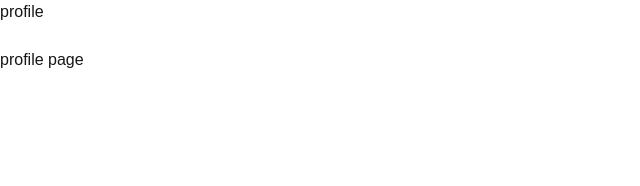
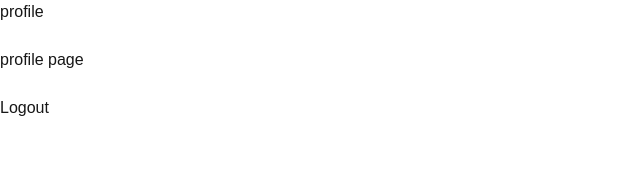
Before and after one commit to Yranshevare/next-js, a Next.js app: page /profile in a window 1280 px wide. Shown: the top 186 px of the page, without its empty margins (0-640 px from the left). Built offline with nearby package versions, Linux system fonts and the light colour scheme.

Commit message:
add logout functionality

```diff
--- /dev/null
+++ b/src/app/api/users/logout/route.ts
@@ -0,0 +1,21 @@
+import { NextResponse } from "next/server";
+
+export async function GET(){
+    try {
+
+        const response = NextResponse.json({
+            message:"logout successful",
+            success:true
+        })
+
+        response.cookies.set("token","",{httpOnly:true,expires:new Date(0)})
+
+        return response
+
+    } catch (error:any) {
+        return NextResponse.json({
+            error:error.message,
+            status:500
+        })
+    }
+}
--- a/src/app/profile/page.tsx
+++ b/src/app/profile/page.tsx
@@ -1,6 +1,24 @@
+"use client"
+
 import React from 'react'
+import axios from 'axios'
+import Link from 'next/link'
+import { useRouter } from 'next/navigation'
+
 
 export default function page() {
+
+  const router = useRouter()
+
+  const logout = async() => {
+    try {
+      await axios.get('/api/users/logout')
+      console.log("log out successfully")
+      router.push('/login')
+    } catch (error:any) {
+      console.log("error while logout",error.message)
+    }
+  }
   return (
     <div>
       <div className='flex flex-col items-center justify-center min-h-screen py-2'>
@@ -8,6 +26,11 @@ export default function page() {
         <br />
 
         <p>profile page</p>
+        <br />
+        <button
+        onClick={logout}
+        className='bg-blue-500 hover:bg-blue-700 text-white font-bold py-4 px-4 rounded'
+        >Logout</button>
 
 
       </div>
```
